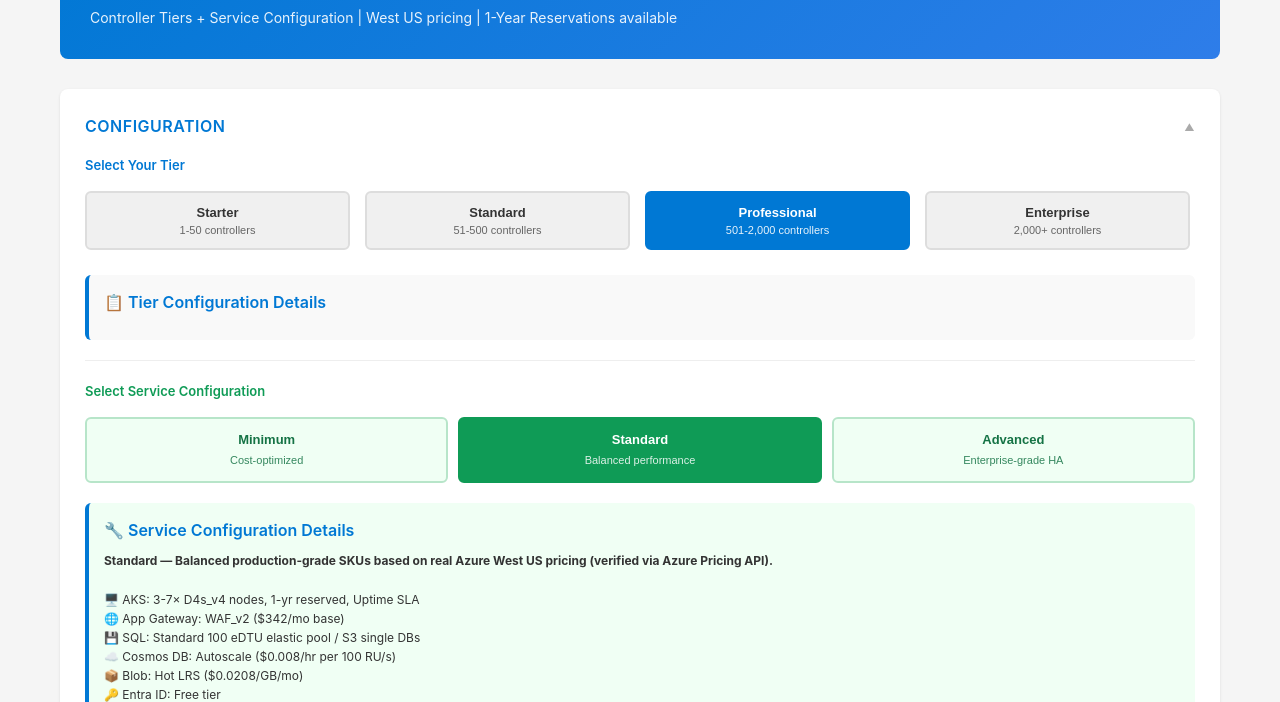
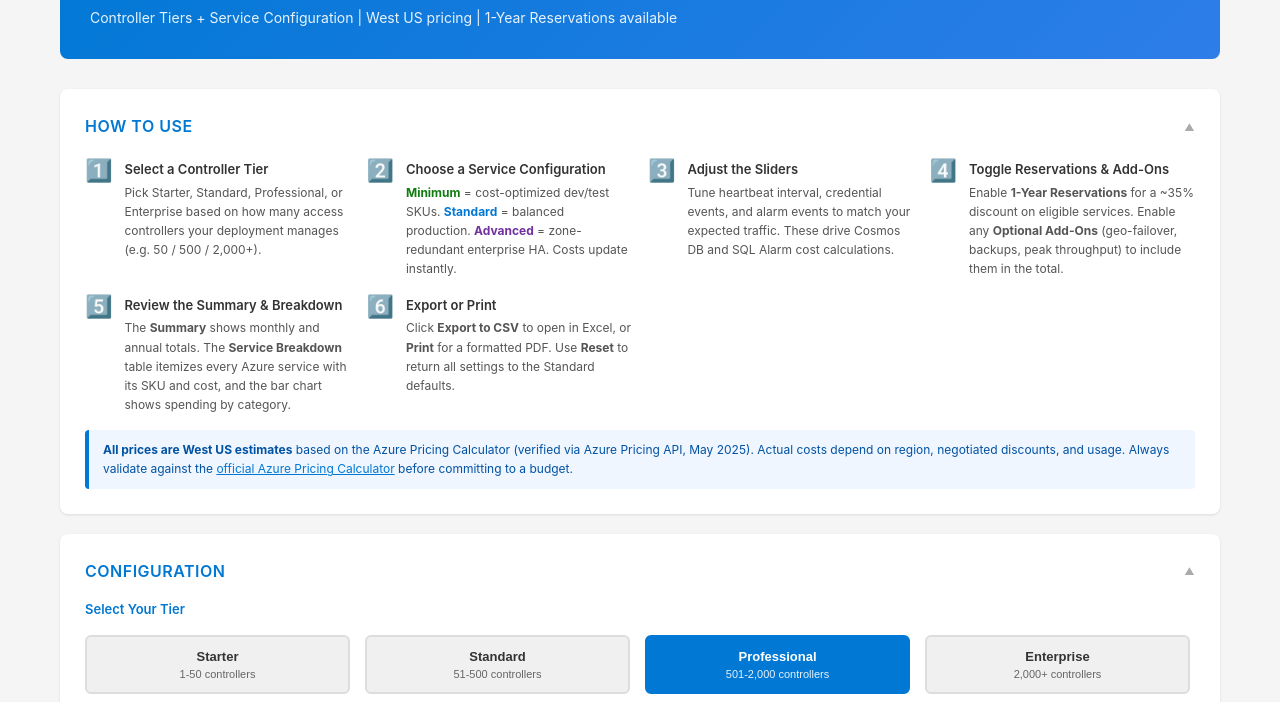
Before and after one commit to cristhian-fierro/ParabitCloudEnterprise-CostEstimator, a plain HTML site: page index.html in a window 1280 px wide. Shown: the part 98-800 px from the top of the page. Drawn offline with nearby package versions, Linux system fonts and the light colour scheme.

Commit message:
feat: add a How to Use guide section to the cost estimator dashboard

```diff
--- a/index.html
+++ b/index.html
@@ -70,6 +70,58 @@
       <h1>Azure Cost Calculator</h1>
       <p>Controller Tiers + Service Configuration | West US pricing | 1-Year Reservations available</p>
     </header>
+
+    <!-- HOW TO USE -->
+    <div class="section">
+      <div class="section-title">How to Use</div>
+      <div style="display:grid; grid-template-columns: repeat(auto-fit, minmax(220px, 1fr)); gap:16px; padding-top:4px;">
+        <div style="display:flex; gap:12px; align-items:flex-start;">
+          <div style="font-size:22px; line-height:1;">1️⃣</div>
+          <div>
+            <div style="font-weight:600; font-size:13px; margin-bottom:3px;">Select a Controller Tier</div>
+            <div style="font-size:12px; color:#555;">Pick Starter, Standard, Professional, or Enterprise based on how many access controllers your deployment manages (e.g. 50 / 500 / 2,000+).</div>
+          </div>
+        </div>
+        <div style="display:flex; gap:12px; align-items:flex-start;">
+          <div style="font-size:22px; line-height:1;">2️⃣</div>
+          <div>
+            <div style="font-weight:600; font-size:13px; margin-bottom:3px;">Choose a Service Configuration</div>
+            <div style="font-size:12px; color:#555;"><strong style="color:#107c10;">Minimum</strong> = cost-optimized dev/test SKUs. <strong style="color:#0078d4;">Standard</strong> = balanced production. <strong style="color:#7030a0;">Advanced</strong> = zone-redundant enterprise HA. Costs update instantly.</div>
+          </div>
+        </div>
+        <div style="display:flex; gap:12px; align-items:flex-start;">
+          <div style="font-size:22px; line-height:1;">3️⃣</div>
+          <div>
+            <div style="font-weight:600; font-size:13px; margin-bottom:3px;">Adjust the Sliders</div>
+            <div style="font-size:12px; color:#555;">Tune heartbeat interval, credential events, and alarm events to match your expected traffic. These drive Cosmos DB and SQL Alarm cost calculations.</div>
+          </div>
+        </div>
+        <div style="display:flex; gap:12px; align-items:flex-start;">
+          <div style="font-size:22px; line-height:1;">4️⃣</div>
+          <div>
+            <div style="font-weight:600; font-size:13px; margin-bottom:3px;">Toggle Reservations &amp; Add-Ons</div>
+            <div style="font-size:12px; color:#555;">Enable <strong>1-Year Reservations</strong> for a ~35% discount on eligible services. Enable any <strong>Optional Add-Ons</strong> (geo-failover, backups, peak throughput) to include them in the total.</div>
+          </div>
+        </div>
+        <div style="display:flex; gap:12px; align-items:flex-start;">
+          <div style="font-size:22px; line-height:1;">5️⃣</div>
+          <div>
+            <div style="font-weight:600; font-size:13px; margin-bottom:3px;">Review the Summary &amp; Breakdown</div>
+            <div style="font-size:12px; color:#555;">The <strong>Summary</strong> shows monthly and annual totals. The <strong>Service Breakdown</strong> table itemizes every Azure service with its SKU and cost, and the bar chart shows spending by category.</div>
+          </div>
+        </div>
+        <div style="display:flex; gap:12px; align-items:flex-start;">
+          <div style="font-size:22px; line-height:1;">6️⃣</div>
+          <div>
+            <div style="font-weight:600; font-size:13px; margin-bottom:3px;">Export or Print</div>
+            <div style="font-size:12px; color:#555;">Click <strong>Export to CSV</strong> to open in Excel, or <strong>Print</strong> for a formatted PDF. Use <strong>Reset</strong> to return all settings to the Standard defaults.</div>
+          </div>
+        </div>
+      </div>
+      <div style="margin-top:16px; padding:10px 14px; background:#f0f6ff; border-left:4px solid #0078d4; border-radius:4px; font-size:12px; color:#0052a3;">
+        <strong>All prices are West US estimates</strong> based on the Azure Pricing Calculator (verified via Azure Pricing API, May 2025). Actual costs depend on region, negotiated discounts, and usage. Always validate against the <a href="https://azure.microsoft.com/pricing/calculator/" target="_blank" style="color:#0078d4;">official Azure Pricing Calculator</a> before committing to a budget.
+      </div>
+    </div>
 
     <!-- INPUTS -->
     <div class="section">
```
